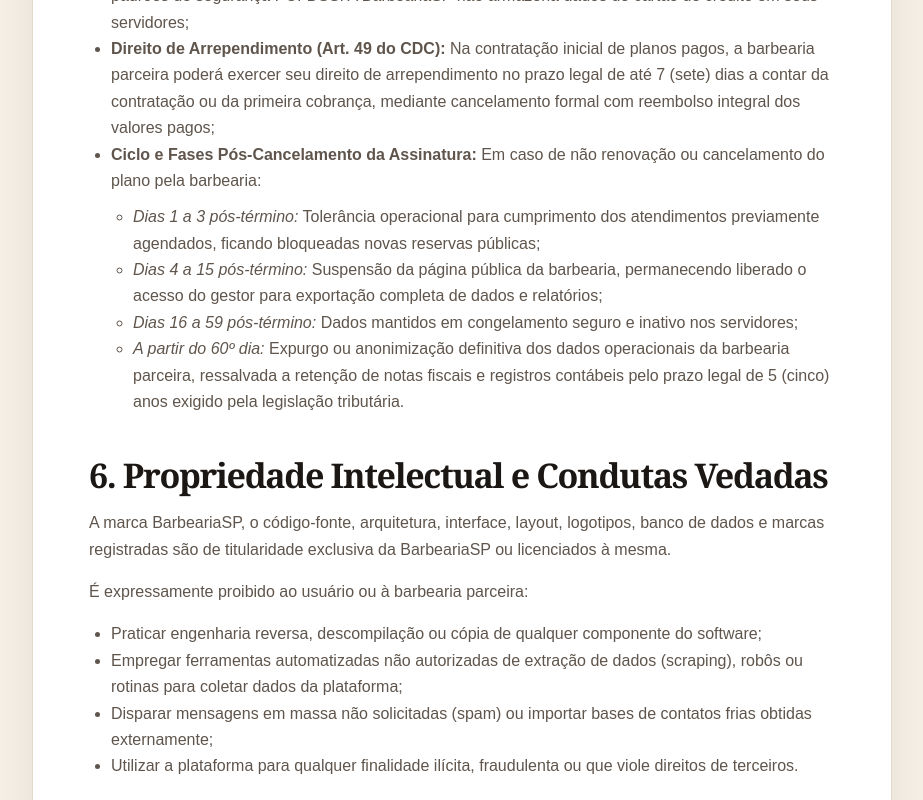
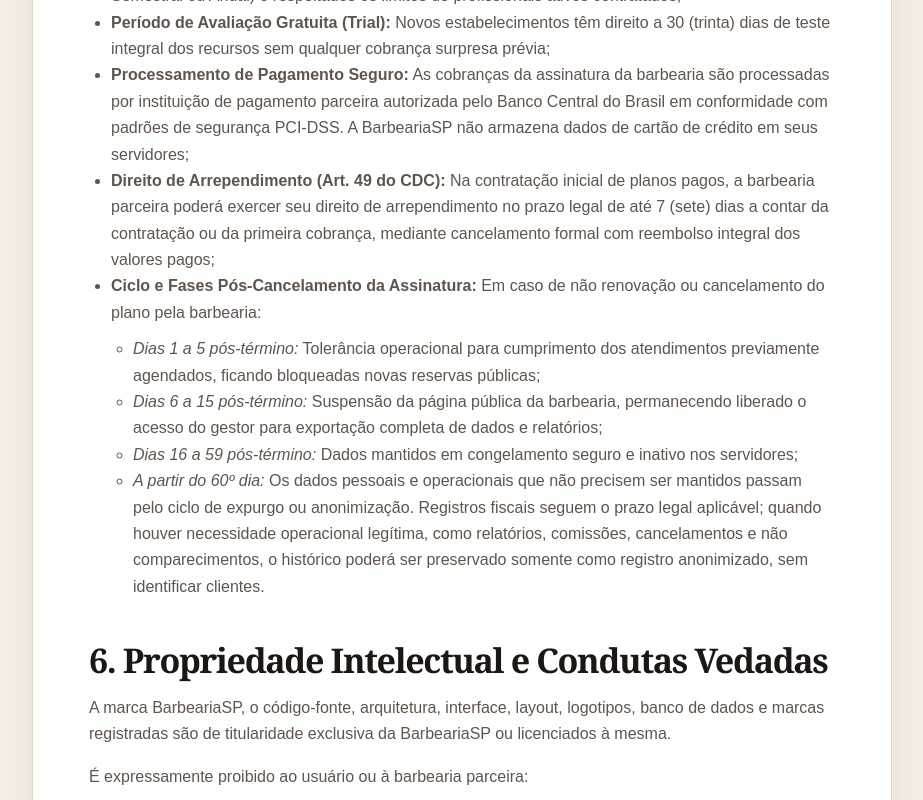
Before and after one commit to callium2003/Aplicativo-barbearia, a Next.js app: page /termos in a window 1280 px wide. Shown: the part 2836-3636 px from the top of the page, without its empty margins (178-1101 px from the left). Built offline with nearby package versions, Linux system fonts and the light colour scheme.

Commit message:
docs: atualiza termos e retenção da assinatura

```diff
--- a/app/termos/page.tsx
+++ b/app/termos/page.tsx
@@ -52,6 +52,9 @@
               <strong>Responsabilidade Exclusiva pelos Atendimentos Presenciais:</strong> A execução física dos cortes e procedimentos, a capacitação técnica dos profissionais, a higiene dos instrumentos, as condições sanitárias das instalações, o cumprimento dos horários marcados e a segurança física no salão são de responsabilidade integral e exclusiva da barbearia parceira contratada. A BarbeariaSP não presta serviços de barbearia nem interfere na relação técnica e profissional presencial.
             </li>
             <li>
+              <strong>Relação com Profissionais:</strong> A BarbeariaSP disponibiliza tecnologia de gestão e agendamento. Não contrata, remunera, dirige, supervisiona ou controla a prestação de serviços dos profissionais vinculados às barbearias. Cada barbearia é exclusivamente responsável pela contratação, classificação, gestão, remuneração, encargos, obrigações trabalhistas, previdenciárias, fiscais e de segurança relativos aos profissionais que cadastrar ou utilizar na plataforma.
+            </li>
+            <li>
               <strong>Pagamento Direto no Balcão:</strong> O agendamento através da plataforma é totalmente gratuito para o cliente final. <strong>O pagamento pelo corte ou serviço estético realizado ocorre diretamente no balcão da barbearia parceira</strong>, através dos meios de pagamento aceitos pelo estabelecimento no momento do atendimento. A BarbeariaSP não recebe valores de clientes finais, não processa cobranças de cortes e não retém qualquer taxa sobre os atendimentos no balcão.
             </li>
             <li>
@@ -97,10 +100,10 @@
             <li><strong>Direito de Arrependimento (Art. 49 do CDC):</strong> Na contratação inicial de planos pagos, a barbearia parceira poderá exercer seu direito de arrependimento no prazo legal de até 7 (sete) dias a contar da contratação ou da primeira cobrança, mediante cancelamento formal com reembolso integral dos valores pagos;</li>
             <li><strong>Ciclo e Fases Pós-Cancelamento da Assinatura:</strong> Em caso de não renovação ou cancelamento do plano pela barbearia:
               <ul>
-                <li><em>Dias 1 a 3 pós-término:</em> Tolerância operacional para cumprimento dos atendimentos previamente agendados, ficando bloqueadas novas reservas públicas;</li>
-                <li><em>Dias 4 a 15 pós-término:</em> Suspensão da página pública da barbearia, permanecendo liberado o acesso do gestor para exportação completa de dados e relatórios;</li>
+                <li><em>Dias 1 a 5 pós-término:</em> Tolerância operacional para cumprimento dos atendimentos previamente agendados, ficando bloqueadas novas reservas públicas;</li>
+                <li><em>Dias 6 a 15 pós-término:</em> Suspensão da página pública da barbearia, permanecendo liberado o acesso do gestor para exportação completa de dados e relatórios;</li>
                 <li><em>Dias 16 a 59 pós-término:</em> Dados mantidos em congelamento seguro e inativo nos servidores;</li>
-                <li><em>A partir do 60º dia:</em> Expurgo ou anonimização definitiva dos dados operacionais da barbearia parceira, ressalvada a retenção de notas fiscais e registros contábeis pelo prazo legal de 5 (cinco) anos exigido pela legislação tributária.</li>
+                <li><em>A partir do 60º dia:</em> Os dados pessoais e operacionais que não precisem ser mantidos passam pelo ciclo de expurgo ou anonimização. Registros fiscais seguem o prazo legal aplicável; quando houver necessidade operacional legítima, como relatórios, comissões, cancelamentos e não comparecimentos, o histórico poderá ser preservado somente como registro anonimizado, sem identificar clientes.</li>
               </ul>
             </li>
           </ul>
```
Also changed, not shown: app/regras-assinatura/page.tsx (+4 -3 lines), 3 other files (tests, documents, lock files or other folders).
